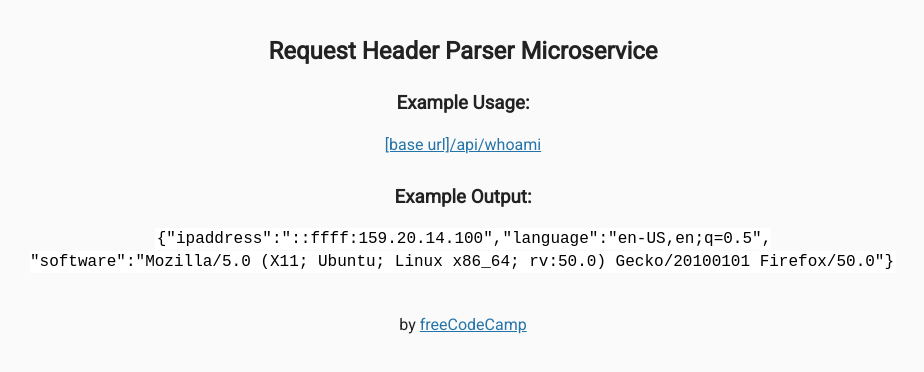
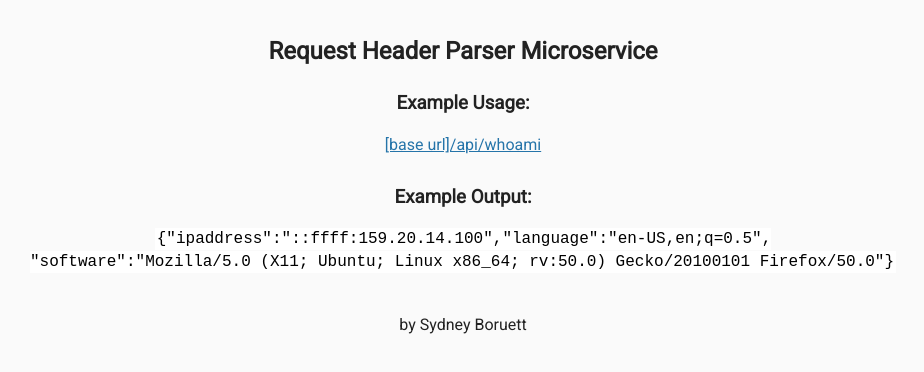
Before and after one commit to superSyd/musical-train, a website: page views/index.html in a window 1280 px wide. Shown: the whole page, without its empty margins (177-1101 px from the left). Drawn offline with Linux system fonts and the light colour scheme; files that its build step writes are made by us from their sources.

Commit message:
Update index.html

```diff
--- a/views/index.html
+++ b/views/index.html
@@ -25,7 +25,7 @@
       </div>
       <div class="footer">
         <p>
-          by <a href="https://www.freecodecamp.org">freeCodeCamp</a>
+          by Sydney Boruett
         </p>
       </div>
    </body>
```
